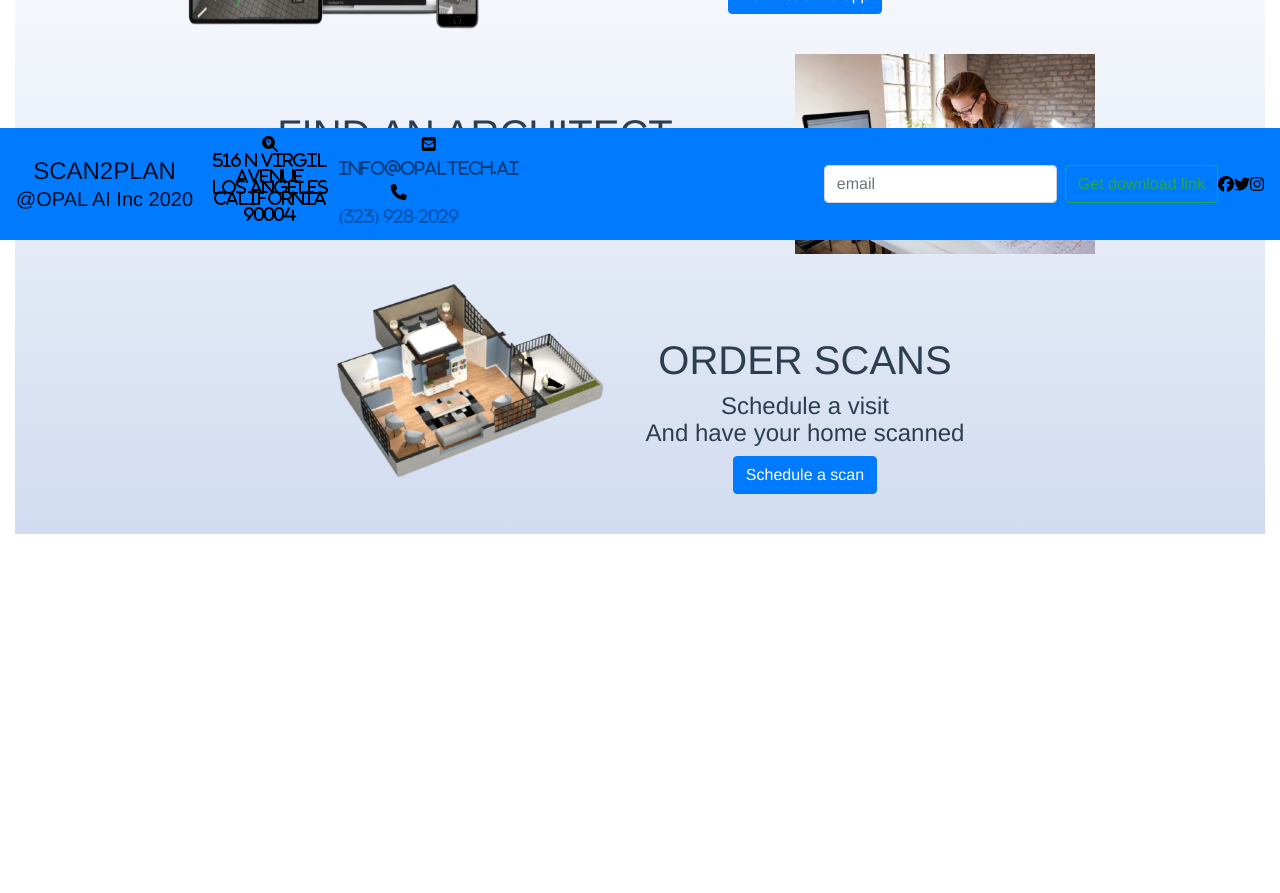
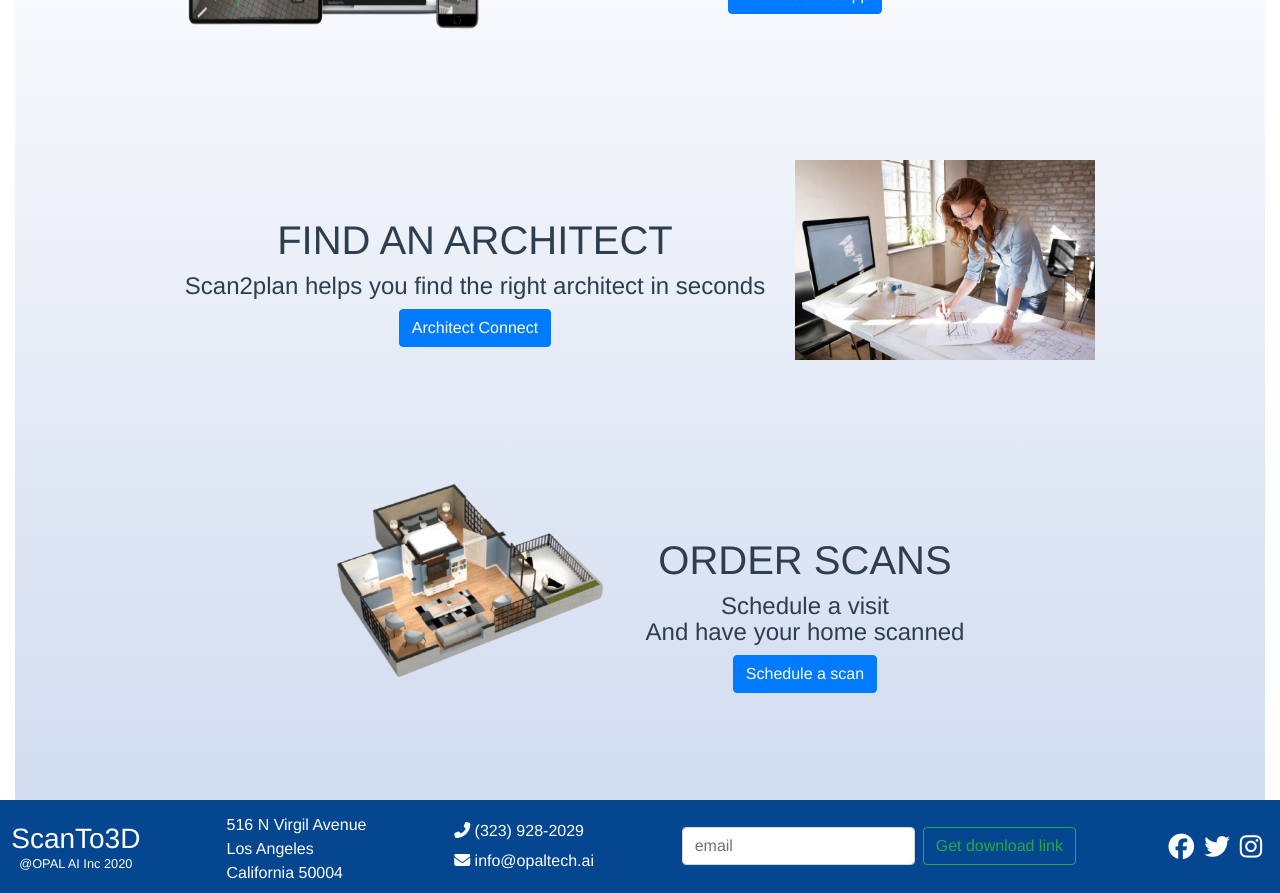
Before and after one commit to opal-ai/scan2plan_website, a Vue app: page / in a window 1280 px wide. Shown: the part 560-1453 px from the top of the page. Before the commit the page ends 1094 px from the top, so only its background shows below. Built offline with nearby package versions, Linux system fonts and the light colour scheme.

Commit message:
fixed homepage section

```diff
--- a/src/components/Homepage/homepage.vue
+++ b/src/components/Homepage/homepage.vue
@@ -12,13 +12,13 @@ V1.1    Aditi     12/19/2020    Toggle interface based on selection
         <Introduction />
       </b-row>
       <div id="grad">
-        <b-row align-h="center">
+        <b-row align-h="center" style="min-height:40vh">
           <FloorplanSection />
         </b-row>
-        <b-row align-h="center">
+        <b-row align-h="center" style="min-height:40vh">
           <ArchitectSection @showInterface="updateInterface"/> <!--V1.1 change-->
         </b-row>
-        <b-row align-h="center">
+        <b-row align-h="center" style="min-height:40vh">
           <ScanSection />
         </b-row>
       </div>
--- a/src/components/footer.vue
+++ b/src/components/footer.vue
@@ -2,71 +2,39 @@
 <!--Version History--->
 <!--
 V1.0    Robert    12/12/2020    Initial Version
+V1.1    Aditi     12/23/2020    Fixing the CSS
 --->
 
 <template>
   <div id="bottom_navbar">
-    <nav class="navbar navbar-expand-lg navbar-light bg-primary">
-      <a class="navbar-brand" href="#">
-        <h4 style="margin:-0.2vh">SCAN2PLAN</h4>
-        <p>@OPAL AI Inc 2020</p>
-      </a>
-
-      <button
-        class="navbar-toggler"
-        type="button"
-        data-toggle="collapse"
-        data-target="#navbarSupportedContent"
-        aria-controls="navbarSupportedContent"
-        aria-expanded="false"
-        aria-label="Toggle navigation"
-      >
-        <span class="navbar-toggler-icon"></span>
-      </button>
-
-      <div class="collapse navbar-collapse" id="navbarSupportedContent">
-        <ul class="navbar-nav mr-auto">
-          <li class="nav-item active">
-            <i class="fas fa-search-location"
-              ><p>516 N Virgil Avenue</p>
-              <p>Los Angeles</p>
-              <p>California 90004</p>
-            </i>
-          </li>
-          <b-container>
-            <li class="nav-item">
-              <b-row>
-                <i class="fas fa-envelope-square"
-                  ><a class="nav-link" href="#">info@opaltech.ai</a></i
-                >
-              </b-row>
-              <b-row>
-                <i class="fas fa-phone"
-                  ><a class="nav-link disabled" href="#">(323) 928-2029</a></i
-                >
-              </b-row>
-            </li>
-          </b-container>
-        </ul>
-
-        <form class="form-inline my-2 my-lg-0">
+   <div class="navbar-item">
+          <h3 style="margin:-0.2vh">ScanTo3D</h3>
+          <p style="font-size:1vw">@OPAL AI Inc 2020</p>
+    </div>
+    <div class="navbar-item">
+        <p class="navbar-item" style="text-align:left">516 N Virgil Avenue<br>Los Angeles<br>California 50004</p>
+    </div>
+    <div class="navbar-item" style="text-align:left; line-height:30px">
+      <i class="fas fa-phone-alt "></i> (323) 928-2029 <br>
+      <a><i class="fas fa-envelope"></i> info@opaltech.ai</a>
+    </div>
+    <div class="navbar-item">
+          <form class="form-inline my-2 my-lg-0 navbar-item">
             <input
               class="form-control mr-sm-2"
               type="email"
               placeholder="email"
-            aria-label="Email"
-          />
+              aria-label="Email" />
             <button class="btn btn-outline-success my-2 my-sm-0" type="submit">
               Get download link
             </button>
           </form>
-        <!-- add fontawesome ican for facebook, twitter, and instagram -->
-        <i class="fab fa-facebook" href="#"></i>
-        <i class="fab fa-twitter" href="#"></i>
-        <i class="fab fa-instagram" href="#"></i>
     </div>
-    </nav>
-    <!-- <router-view/> -->
+    <div class="navbar-item" style="font-size:2vw">
+            <i style="padding: 5px" class="fab fa-facebook" href="#"></i>
+            <i style="padding: 5px" class="fab fa-twitter" href="#"></i>
+            <i style="padding: 5px" class="fab fa-instagram" href="#"></i>
+    </div>
   </div>
 </template>
 
@@ -79,10 +47,16 @@ export default {
 
 <style>
 #bottom_navbar {
-  color: black !important;
-  position: fixed;
-  bottom: 0;
-  left: 0;
-  width: 100%
+  color: white !important;
+  position: relative;
+  width: 100%;
+  background-color: #044790;
+  padding: 1vw;
+  display: flex;
+  flex-wrap: wrap;
+  flex-direction: row;
+  align-items: center;
+  justify-content: space-between;
 }
+
 </style>
```
Lines whose indentation alone changed are shown as unchanged.
